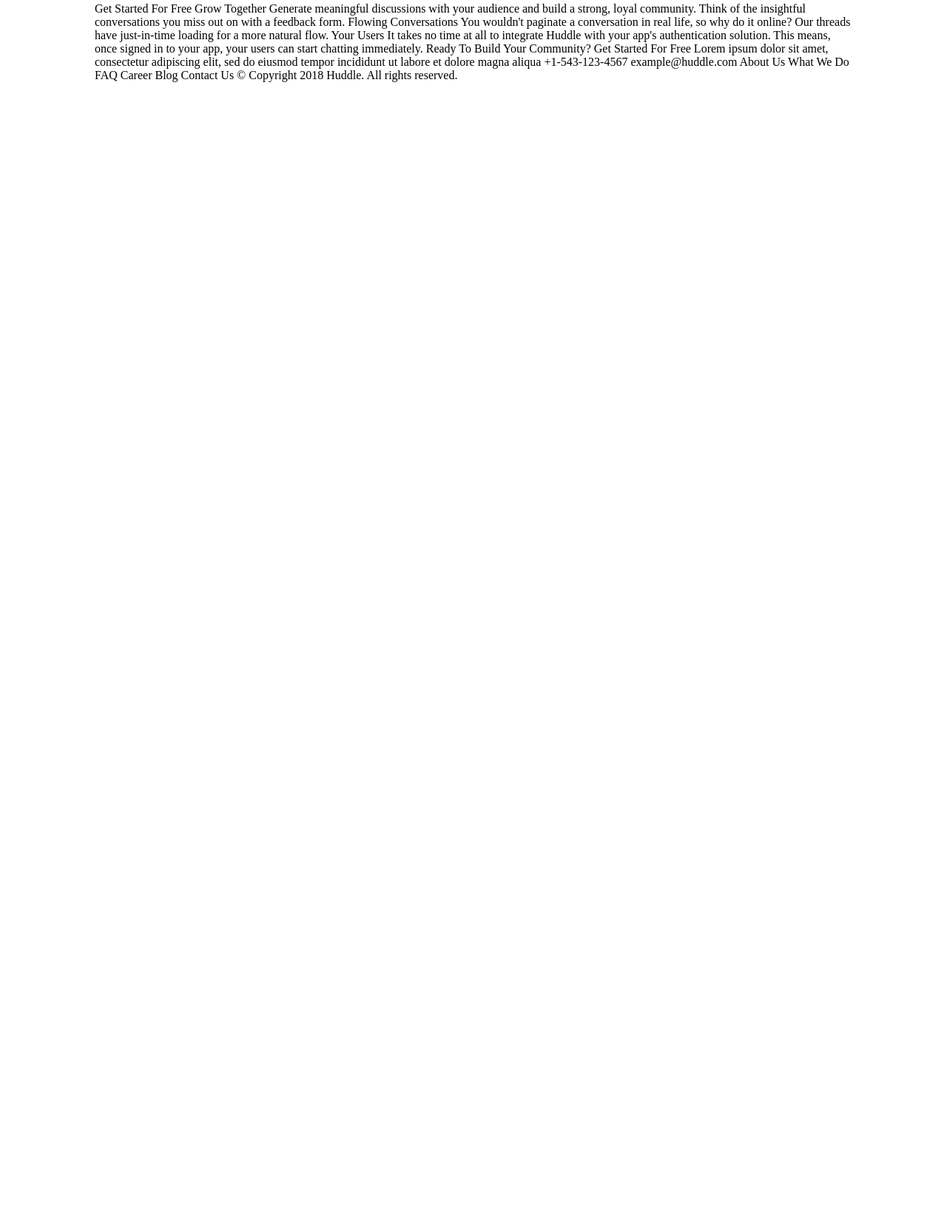
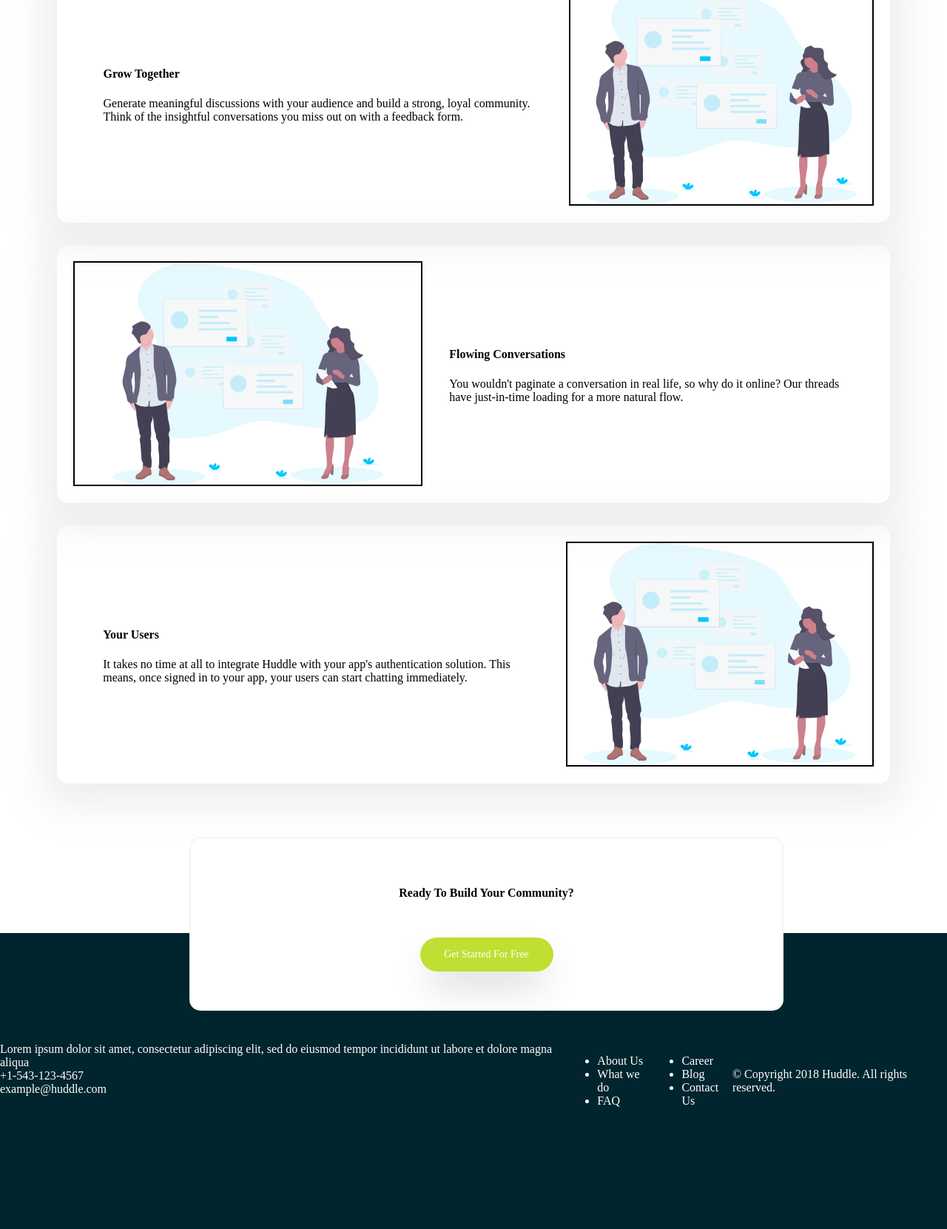
Before and after one commit to thisisobate/landing_page_feature_blocks, a plain HTML site: page index.html in a window 1280 px wide. Shown: the part 925-2586 px from the top of the page at 74% size. Before the commit the page ends 1164 px from the top, so only its background shows below. Drawn offline with Linux system fonts and the light colour scheme.

Commit message:
added styling

```diff
--- a/css/style.css
+++ b/css/style.css
@@ -5,7 +5,7 @@
 }
 
 .main_container {
-  margin: 10%;
+  margin: 6%;
 }
 
 header {
@@ -53,6 +53,7 @@
 
 .top-section {
   background-image: url(../images/bg-hero-desktop.svg);
+  background-color: hsl(193, 100%, 96%);
   height: 100vh;
 }
 
@@ -79,3 +80,74 @@
   height: 100%;
   object-fit: contain;
 }
+
+.box {
+  box-shadow: 0 10px 50px 20px rgba(236, 235, 235, 0.849);
+  border-radius: 15px;
+  padding: 22.5px;
+  display: flex;
+  justify-content: space-between;
+  margin-top: 30px;
+}
+
+.box1 {
+  flex-direction: row-reverse;
+}
+
+.img-section {
+  border: 2px solid black;
+  width: 60%;
+  height: 300px;
+}
+
+.img-flowing-converse {
+  width: 100%;
+  height: 100%;
+  object-fit: contain;
+}
+
+.txt-section {
+  display: flex;
+  align-items: center;
+}
+
+.notify_box {
+  margin-left: 20%;
+  margin-right: 20%;
+  border-radius: 15px;
+  padding: 15.5px;
+  height: 200px;
+  display: flex;
+  align-items: center;
+  flex-direction: column;
+  z-index: 20;
+  background-color: #ffffff;
+  color: black;
+  position: absolute;
+  margin-top: -5px;
+  width: 60%;
+  border: 2px solid #f4f4f4;
+}
+
+.notify_box > h4 {
+  margin-top: 50px;
+}
+
+footer {
+  height: 400px;
+  background-color: hsl(192, 100%, 9%);
+  color: #ffffff;
+  margin-top: 202px;
+  display: flex;
+  align-items: center;
+}
+
+.footer_txt {
+  display: flex;
+}
+
+.copyright {
+  float: right;
+  display: flex !important;
+  flex-direction: column;
+}
--- a/index.html
+++ b/index.html
@@ -63,21 +63,114 @@
 
     <div class="main_container">
       <section>
-        Get Started For Free Grow Together Generate meaningful discussions with
-        your audience and build a strong, loyal community. Think of the
-        insightful conversations you miss out on with a feedback form. Flowing
-        Conversations You wouldn't paginate a conversation in real life, so why
-        do it online? Our threads have just-in-time loading for a more natural
-        flow. Your Users It takes no time at all to integrate Huddle with your
-        app's authentication solution. This means, once signed in to your app,
-        your users can start chatting immediately. Ready To Build Your
-        Community? Get Started For Free Lorem ipsum dolor sit amet, consectetur
-        adipiscing elit, sed do eiusmod tempor incididunt ut labore et dolore
-        magna aliqua +1-543-123-4567 example@huddle.com About Us What We Do FAQ
-        Career Blog Contact Us &copy; Copyright 2018 Huddle. All rights
-        reserved.
-      </section>
-      <footer></footer>
+        <div class="box">
+          <div class="txt-section">
+            <div class="main_container">
+              <h4>Grow Together</h4>
+
+              <p>
+                Generate meaningful discussions with your audience and build a
+                strong, loyal community. Think of the insightful conversations
+                you miss out on with a feedback form.
+              </p>
+            </div>
+          </div>
+          <div class="img-section">
+            <img
+              src="./images/illustration-grow-together.svg"
+              class="img-flowing-converse"
+              alt="flowing conversation"
+            />
+          </div>
+        </section>
+
+        <section>
+          <div class="box box1">
+            <div class="txt-section">
+              <div class="main_container">
+                <h4>Flowing Conversations</h4>
+
+                <p>
+                  You wouldn't paginate a conversation in real life,
+                  so why do it online? Our threads have just-in-time loading for a more
+                  natural flow.
+                </p>
+              </div>
+            </div>
+            <div class="img-section">
+              <img
+                src="./images/illustration-grow-together.svg"
+                class="img-flowing-converse"
+                alt="flowing conversation"
+              />
+            </div>
+          </section>
+
+
+            <section>
+              <div class="box">
+                <div class="txt-section">
+                  <div class="main_container">
+                    <h4>Your Users</h4>
+
+                    <p>
+                      It takes no time at all to integrate Huddle
+                       with your app's authentication solution. This means, once signed in to
+                      your app, your users can start chatting immediately.
+                    </p>
+                  </div>
+                </div>
+                <div class="img-section">
+                  <img
+                    src="./images/illustration-grow-together.svg"
+                    class="img-flowing-converse"
+                    alt="flowing conversation"
+                  />
+                </div>
+
+              </section>
+        </div>
+
+        <div class="notify_box">
+          <h4>Ready To Build Your
+            Community?</h4>
+            <a href="http://" class="demo-link-2">
+              <div class="demo-btn-2">Get Started For Free</div>
+            </a>
+        </div>
+
+
+      <footer>
+        <div class="footer_txt">
+          <div class="footer1">
+            <div>Lorem ipsum dolor sit amet, consectetur
+            adipiscing elit, sed do eiusmod tempor incididunt ut labore et dolore
+            magna aliqua</div>
+            <div>+1-543-123-4567</div>
+            <div>example@huddle.com</div>
+          </div>
+          <div class="footer2">
+            <ul>
+              <li>About Us</li>
+              <li>What we do</li>
+              <li>FAQ</li>
+            </ul>
+          </div>
+          <div class="footer3">
+            <ul>
+              <li>Career</li>
+              <li>Blog</li>
+              <li>Contact Us</li>
+            </ul>
+          </div>
+          <div class="footer4"></div>
+
+
+
+        </div>
+      <div class="copyright">&copy; Copyright 2018 Huddle. All rights
+        reserved.</div>
+      </footer>
     </div>
   </body>
 </html>
```
